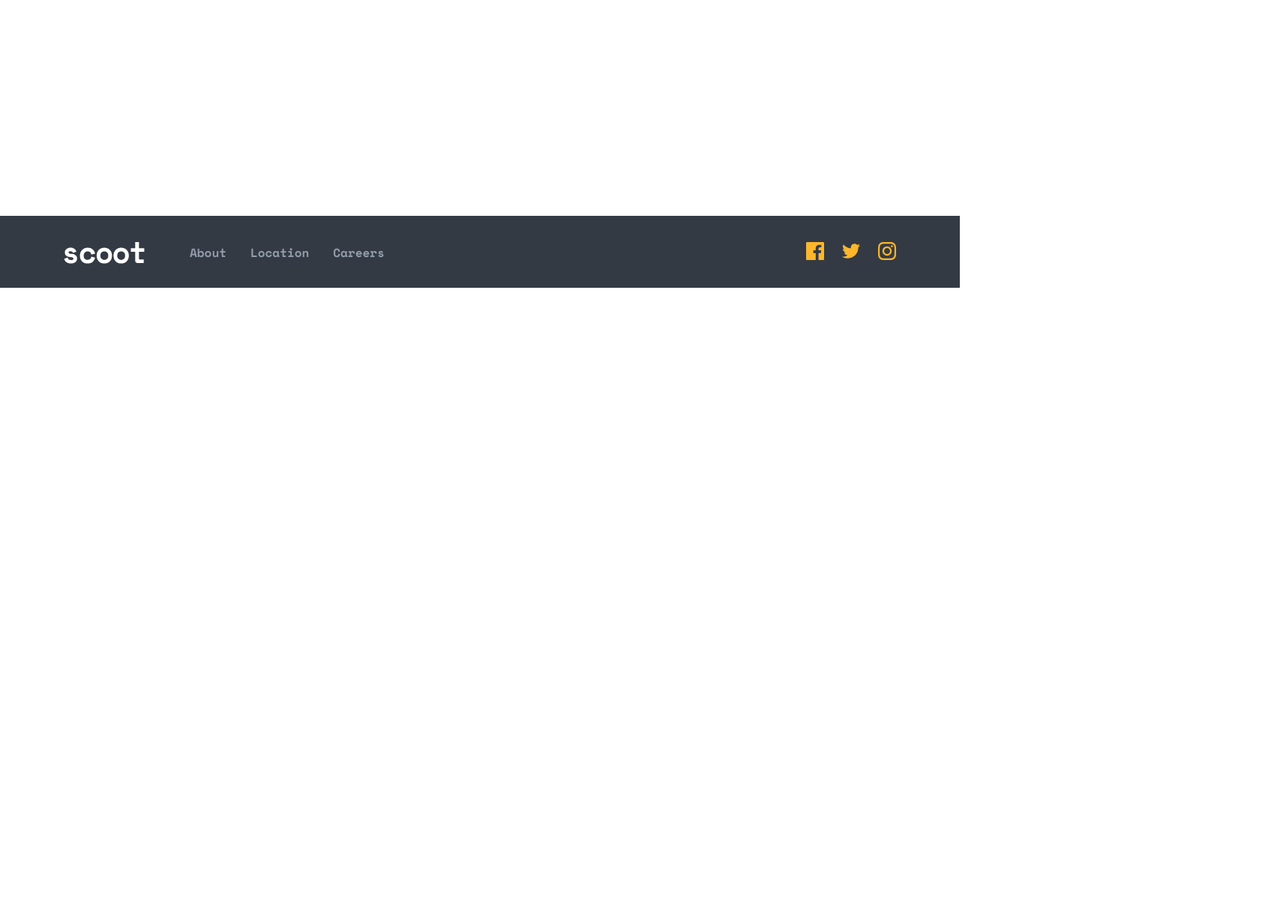
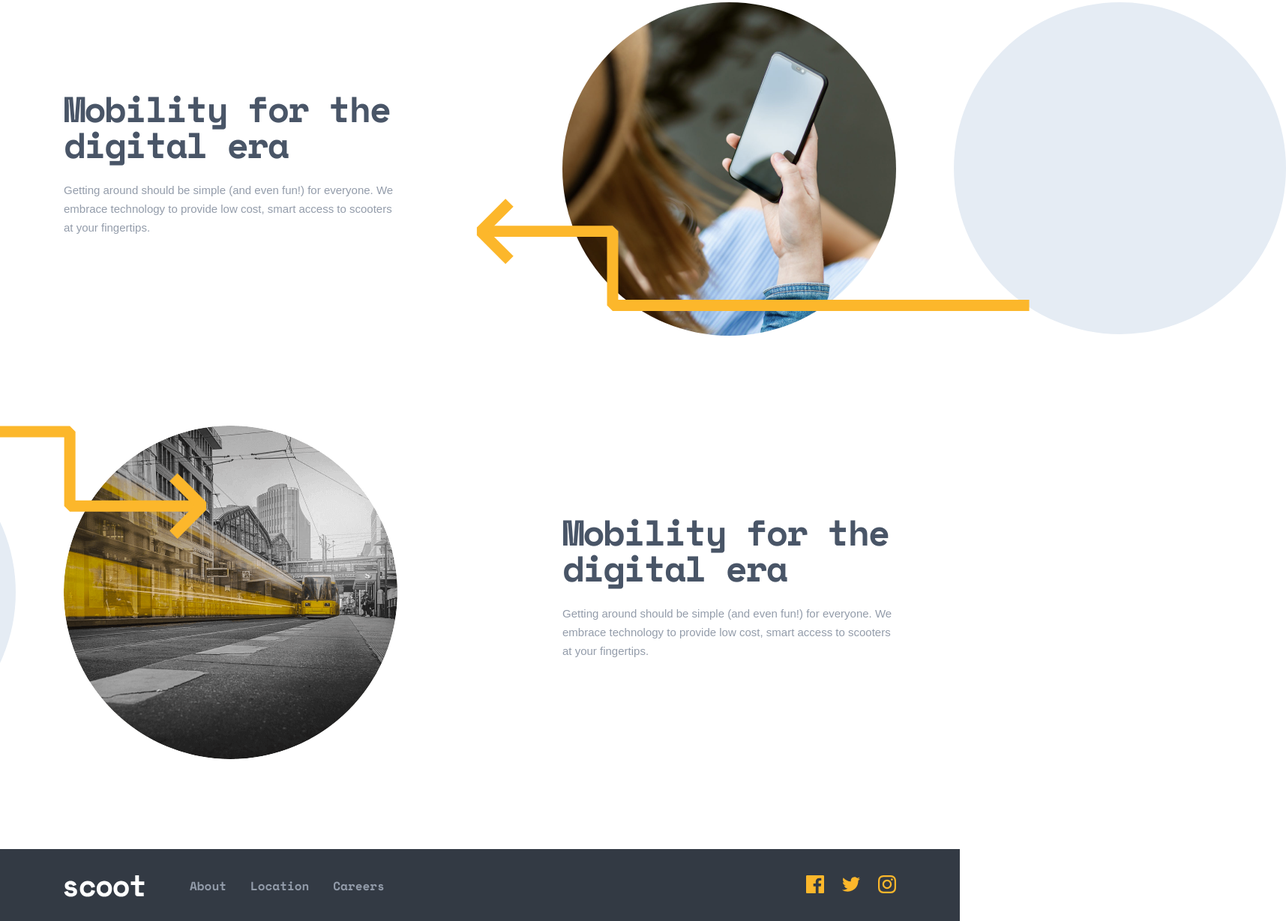
Before and after one commit to beyKH/scoot-website, a plain HTML site: page about.html in a window 1280 px wide. Shown: the part 416-1645 px from the top of the page at 75% size, 1715 px wide, since content can reach past the window. Before the commit the page ends 800 px from the top, so only its background shows below. Drawn offline with Linux system fonts and the light colour scheme.

Commit message:
about benefits

```diff
--- a/about.html
+++ b/about.html
@@ -46,6 +46,34 @@
         <h2 class="about__heading">About</h2>
       </div>
     </div>
+
+    <!-- about-benefits -->
+    <section class="about-benefits">
+      <h2 class="visually-hidden">Benefits</h2>
+      <div class="container">
+        <ul class="about-benefits__list">
+          <li class="about-benefits__item benefit">
+            <div class="benefit__box">
+              <h3 class="benefit__heading">Mobility for the digital era</h3>
+              <p class="benefit__info">Getting around should be simple (and even fun!) for everyone. We embrace technology
+                to provide low cost, smart access to scooters at your fingertips.</p>
+            </div>
+            <img class="benefit__img" src="img/benefit-girl-with-phone.png" alt="" width="445" height="445">
+          </li>
+
+          <li class="about-benefits__item benefit">
+            <div class="benefit__box">
+              <h3 class="benefit__heading">Mobility for the digital era</h3>
+              <p class="benefit__info">Getting around should be simple (and even fun!) for everyone. We embrace
+                technology
+                to provide low cost, smart access to scooters at your fingertips.</p>
+            </div>
+            <img class="benefit__img" src="img/benefit-way-circle.png" alt="" width="445" height="445">
+          </li>
+        </ul>
+      </div>
+    </section>
+
   </main>
   <!-- FOOTER -->
   <footer class="footer">
--- a/css/styles.css
+++ b/css/styles.css
@@ -640,3 +640,89 @@ img {
   color: #FFFFFF;
 
 }
+
+
+/* BENEFIT */
+
+.about-benefits {
+  padding-top: 120px;
+  padding-bottom: 120px;
+}
+
+
+.about-benefits__list {
+  margin: 0;
+  padding: 0;
+  margin-bottom: -120px;
+  list-style: none;
+}
+
+.about-benefits__item {
+  margin-bottom: 120px;
+
+
+}
+
+.benefit {
+  position: relative;
+  display: flex;
+  align-items: center;
+  /* justify-content: space-between; */
+}
+
+.benefit__img{
+  margin-left: 220px;
+  border-radius: 50%;
+}
+
+.benefit::after {
+  position: absolute;
+  left: 550px;
+  top: 0;
+  content: '';
+  background-image: url("../img/benefit-first.svg");
+  width: 1080px;
+  height: 445px;
+  background-repeat: no-repeat;
+  background-size: contain;
+}
+.benefit:nth-child(even){
+  flex-direction: row-reverse;
+}
+
+.benefit:nth-child(even) .benefit__img{
+  margin-left: 0;
+  margin-right: 220px;
+}
+.benefit:nth-child(2n)::after{
+  background-image: url("../img/benefit-second.svg");
+  left: -550px;
+  margin-right: 220px;
+  margin-left: 0px;
+}
+
+.benefit__box{
+  width: 445px;
+  position: relative;
+}
+
+.benefit__box
+.benefit__heading {
+  margin-top: 0;
+  margin-bottom: 24px;
+  font-family: var(--heading-font);
+  font-weight: bold;
+  font-size: 48px;
+  line-height: 48px;
+  letter-spacing: -2.2px;
+  color: #495567;
+}
+
+.benefit__info {
+  margin-top: 0;
+  font-weight: normal;
+  font-size: 15px;
+  line-height: 25px;
+  color: #939CAA;
+
+}
```
Also changed, not shown: img/benefit-first.svg (added), img/benefit-girl-with-phone.png (added), img/benefit-mobility.png (added), img/benefit-second.svg (added), img/benefit-way-circle.png (added).
